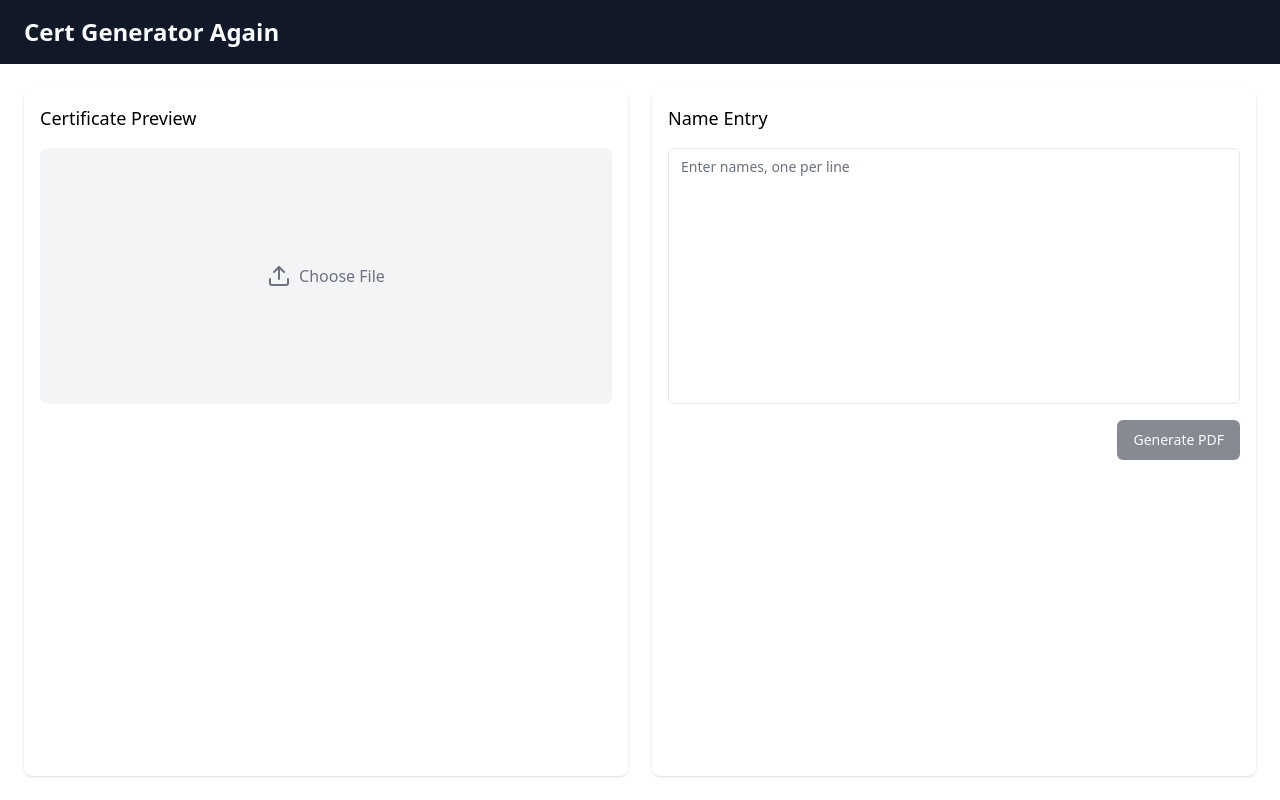
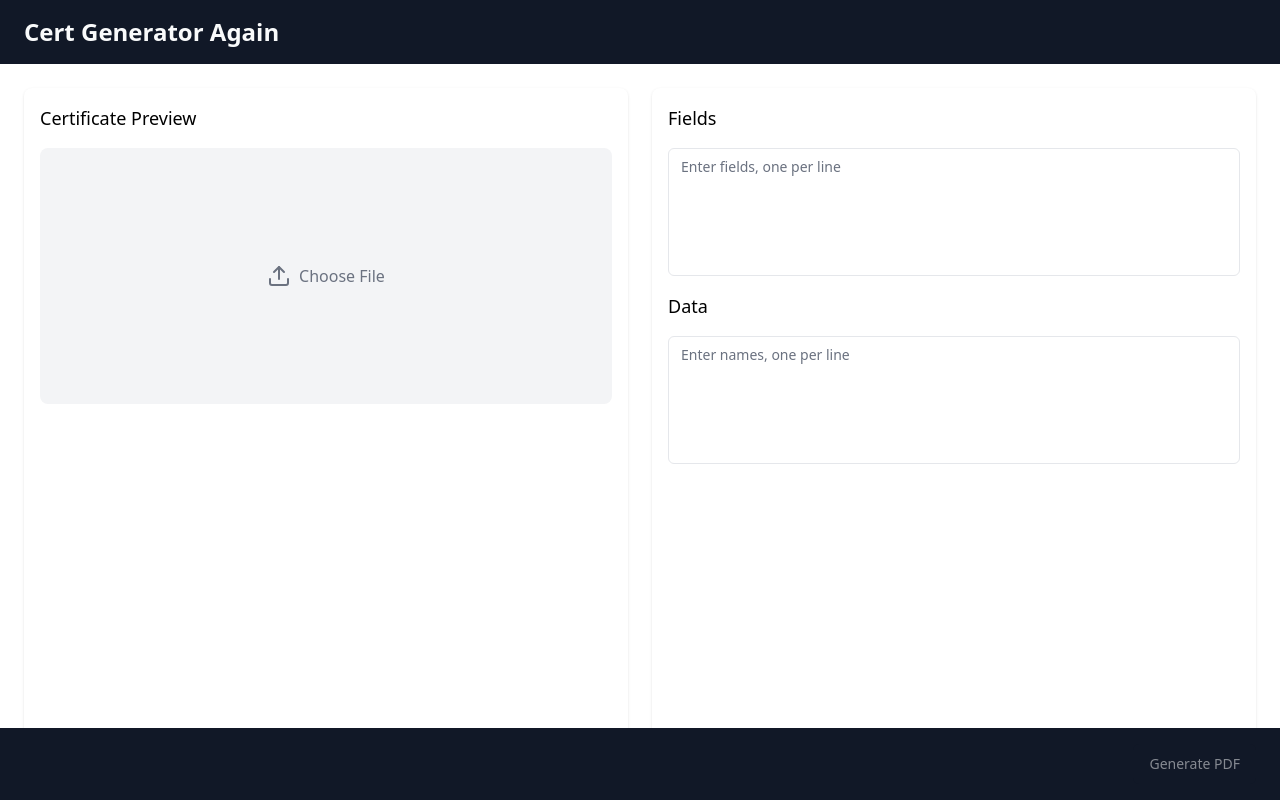
Before and after one commit to tinkertanker/bamboobot-cert-generator, a Next.js app: page / in a window 1280 px wide. Built offline with nearby package versions, Linux system fonts and the light colour scheme.

Commit message:
Layout changes for page

```diff
--- a/app/page.tsx
+++ b/app/page.tsx
@@ -26,8 +26,21 @@ import Image from "next/image";
 
 // Add this spinner component above the MainPage function
 const Spinner = () => (
-  <div className="spinner">
+  <div className="spinner-overlay">
     <style jsx>{`
+      .spinner-overlay {
+        position: absolute;
+        top: 0;
+        left: 0;
+        right: 0;
+        bottom: 0;
+        display: flex;
+        align-items: center;
+        justify-content: center;
+        background-color: rgba(255, 255, 255, 0.8); /* Optional: semi-transparent background */
+        transition: opacity 0.3s ease; /* Fade effect */
+        opacity: 1; /* Default opacity */
+      }
       .spinner {
         border: 4px solid rgba(255, 255, 255, 0.3);
         border-top: 4px solid #3498db; /* Change color as needed */
@@ -41,6 +54,7 @@ const Spinner = () => (
         100% { transform: rotate(360deg); }
       }
     `}</style>
+    <div className="spinner" />
   </div>
 );
 
@@ -51,6 +65,8 @@ export default function MainPage() {
   const [isGenerating, setIsGenerating] = useState(false);
   const [generatedPdfUrl, setGeneratedPdfUrl] = useState(null);
   const [isLoading, setIsLoading] = useState(false); // Add loading state
+
+  const [fields, setFields] = useState(""); // New state for fields
 
   const handleFileUpload = async (event: React.ChangeEvent<HTMLInputElement>) => {
     const file = event.target.files?.[0];
@@ -79,6 +95,10 @@ export default function MainPage() {
 
   const handleNamesChange = (event: React.ChangeEvent<HTMLTextAreaElement>) => {
     setNames(event.target.value);
+  };
+
+  const handleFieldsChange = (event: React.ChangeEvent<HTMLTextAreaElement>) => {
+    setFields(event.target.value); // New handler for fields
   };
 
   const generatePdf = async () => {
@@ -164,22 +184,31 @@ export default function MainPage() {
           </div>
         </div>
         <div className="bg-card p-4 rounded-lg shadow">
-          <h2 className="text-lg font-medium mb-4">Name Entry</h2>
+          <h2 className="text-lg font-medium mb-4">Fields</h2>
+          <Textarea
+            value={fields} // New state for fields
+            onChange={handleFieldsChange} // New handler for fields
+            placeholder="Enter fields, one per line"
+            className="w-full h-32 resize-none mb-4" // Adjust height and margin
+          />
+          <h2 className="text-lg font-medium mb-4">Data</h2>
           <Textarea
             value={names}
             onChange={handleNamesChange}
             placeholder="Enter names, one per line"
-            className="w-full h-64 resize-none"
+            className="w-full h-32 resize-none"
           />
-          <div className="flex justify-end mt-4">
-            <Button
-              onClick={generatePdf}
-              disabled={!uploadedFile || isGenerating}>
-              {isGenerating ? "Generating..." : "Generate PDF"}
-            </Button>
-          </div>
         </div>
       </main>
+      <footer className="bg-primary text-primary-foreground py-4 px-6 fixed bottom-0 left-0 right-0">
+        <div className="flex justify-end">
+          <Button
+            onClick={generatePdf}
+            disabled={!uploadedFile || isGenerating}>
+            {isGenerating ? "Generating..." : "Generate PDF"}
+          </Button>
+        </div>
+      </footer>
       {generatedPdfUrl && (
         <div className="fixed inset-0 flex items-center justify-center bg-black bg-opacity-50">
           <div className="bg-white p-6 rounded-lg shadow-lg">
```
